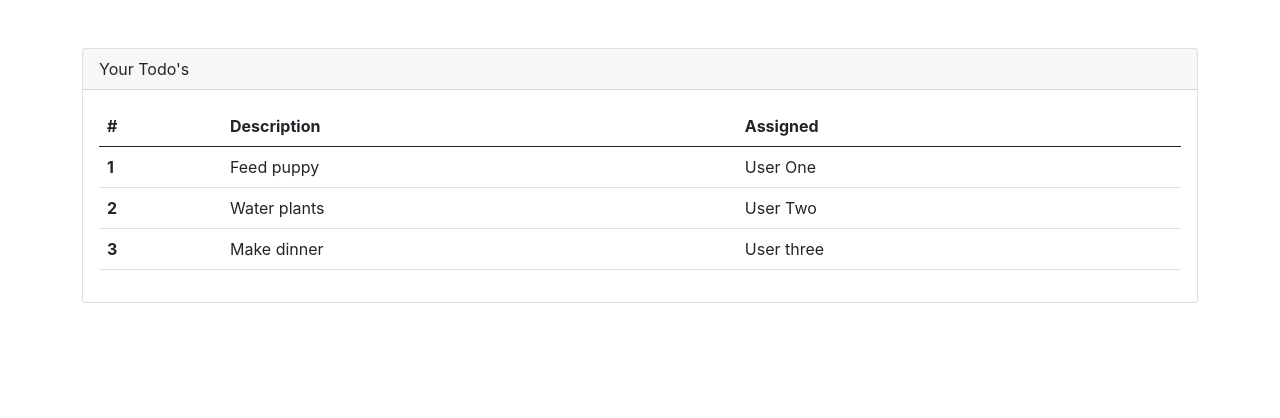
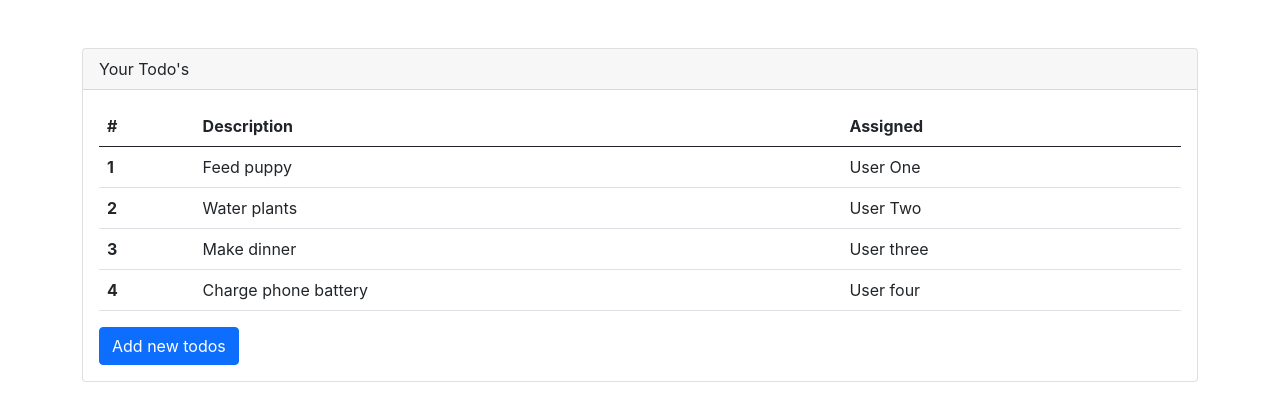
Before and after one commit to VedavyasRamachandraKeremarkande/react-todos-demo, a React (Create React App) app: page / in a window 1280 px wide. Shown: the top 418 px of the page. Built offline with nearby package versions, Linux system fonts and the light colour scheme.

Commit message:
add todo

```diff
--- a/src/App.js
+++ b/src/App.js
@@ -10,9 +10,21 @@ function App() {
     {
       rowNumber: 4,
       rowDescription: "Charge phone battery",
-      rowAssigned: "User One",
+      rowAssigned: "User four",
     },
   ]
+
+  const addTodo = () => {
+    if (todos.length > 0) {
+      const newTodo = {
+        rowNumber: todos.length + 1,
+        rowDescription: "new todo",
+        rowAssigned: "user five",
+      }
+      todos.push(newTodo)
+      console.log(todos)
+    }
+  }
 
   return (
     <div className="mt-5 container">
@@ -20,6 +32,9 @@ function App() {
         <div className="card-header">Your Todo's</div>
         <div className="card-body">
           <TodoTable todos={todos}></TodoTable>
+          <button onClick={addTodo} className="btn btn-primary">
+            Add new todos
+          </button>
         </div>
       </div>
     </div>
--- a/src/components/TodoTable.js
+++ b/src/components/TodoTable.js
@@ -12,23 +12,13 @@ const TodoTable = (props) => {
           </tr>
         </thead>
         <tbody>
-          <TodoRowItem
-            rowNumber={props.todos[0].rowNumber}
-            rowDescription={props.todos[0].rowDescription}
-            rowAssigned={props.todos[0].rowAssigned}
-          ></TodoRowItem>
-
-          <TodoRowItem
-            rowNumber={props.todos[1].rowNumber}
-            rowDescription={props.todos[1].rowDescription}
-            rowAssigned={props.todos[1].rowAssigned}
-          ></TodoRowItem>
-
-          <TodoRowItem
-            rowNumber={props.todos[2].rowNumber}
-            rowDescription={props.todos[2].rowDescription}
-            rowAssigned={props.todos[2].rowAssigned}
-          ></TodoRowItem>
+          {props.todos.map((todo) => (
+            <TodoRowItem
+              rowNumber={todo.rowNumber}
+              rowDescription={todo.rowDescription}
+              rowAssigned={todo.rowAssigned}
+            ></TodoRowItem>
+          ))}
         </tbody>
       </table>
     </>
```
